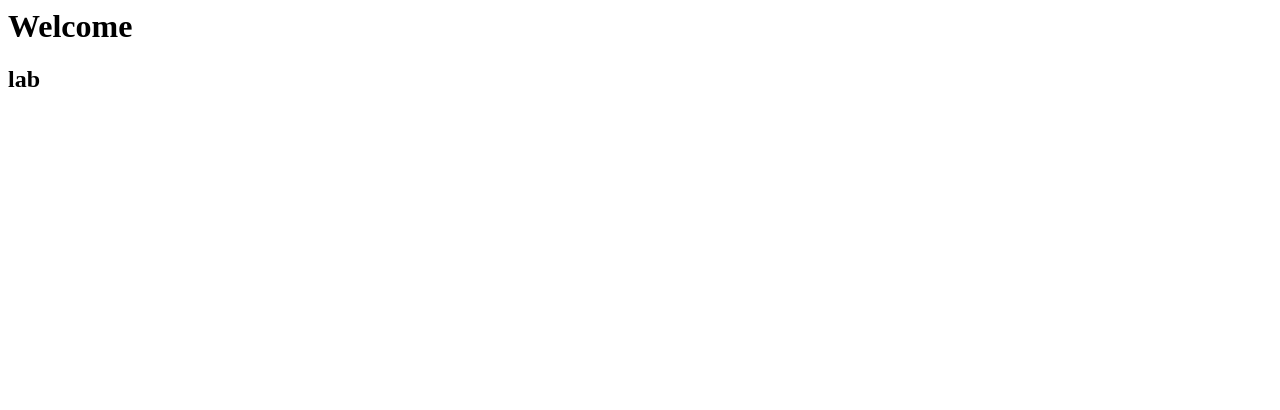
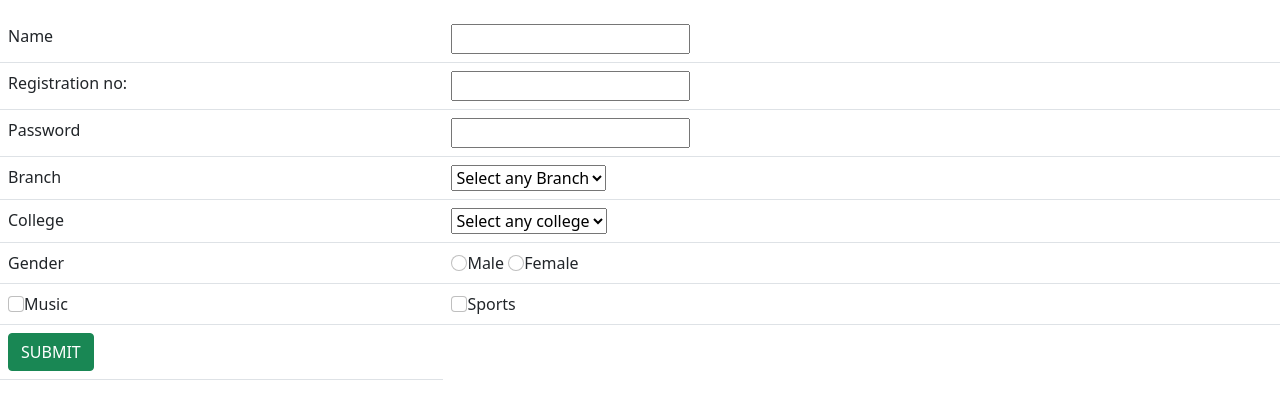
Before and after one commit to Venkatamanisha/programs, a plain HTML site: page index.html in a window 1280 px wide. Drawn offline with nearby package versions, Linux system fonts and the light colour scheme.

Commit message:
lab external

```diff
--- a/index.html
+++ b/index.html
@@ -1,8 +1,71 @@
-<html>
-    <head>
-        <body>
-            <h1>Welcome</h1>
-            <h2>lab</h2>
-        </body>
-    </head>
+<!DOCTYPE html>
+<html lang="en">
+<head>
+    <meta charset="UTF-8">
+    <meta http-equiv="X-UA-Compatible" content="IE=edge">
+    <meta name="viewport" content="width=device-width, initial-scale=1.0">
+    <title>Document</title>
+    <link href="https://cdn.jsdelivr.net/npm/bootstrap@5.0.2/dist/css/bootstrap.min.css" rel="stylesheet" integrity="sha384-EVSTQN3/azprG1Anm3QDgpJLIm9Nao0Yz1ztcQTwFspd3yD65VohhpuuCOmLASjC" crossorigin="anonymous">
+    <script src="script.js"></script>
+</head>
+<body>
+    <form action="" class="form-group" onsubmit="">
+        <table class="table">
+            <tr>
+                <td><label for="name">Name</label></td>
+                <td><input type="text" id="name"></td>
+            </tr>
+            <tr>
+                <td>
+                    <label for="regno">Registration no:</label>
+                </td>
+                <td><input type="text" id="reg"></td>
+            </tr>
+            <tr>
+                <td><label for="password">Password</label></td>
+                <td><input type="password" id="passid"></td>
+            </tr>
+            <tr>
+                <td><label for="branch" >Branch</label></td>
+                <td>
+                    <select >
+                        <option value="">Select any Branch</option>
+                        <option value="It">IT</option>
+                        <option value="Cse">CSE</option>
+                        <option value="Ece">ECE</option>
+                    </select>
+                </td><p id="selid"></p>
+            </tr>
+            <tr>
+                <td><label for="college">College</label></td>
+                <td><select>
+                    <option value="">Select any college</option>
+                    <option value="Svecw">Svecw</option>
+                    <option value="Vit">VIT</option>
+                </select></td><p id="colid"></p>
+            </tr>
+            <tr>
+                <td><label for="gender">Gender</label></td>
+                <td><input type="radio" class="form-check-input">Male
+                <input type="radio" class="form-check-input">Female</td><p id="gen"></p>
+            </tr>
+            <tr>
+                <td>
+                    <input type="checkbox" class="form-check-input">Music
+                </td>
+                <td>
+                    <input type="checkbox" class="form-check-input">Sports
+                </td>
+                <p id="hoby"></p>
+            </tr>
+            <tr>
+                <td>
+                    <button type="button" class="btn btn-success">SUBMIT</button>
+                </td>
+            </tr>
+        </table>
+
+
+    </form>
+</body>
 </html>
```
